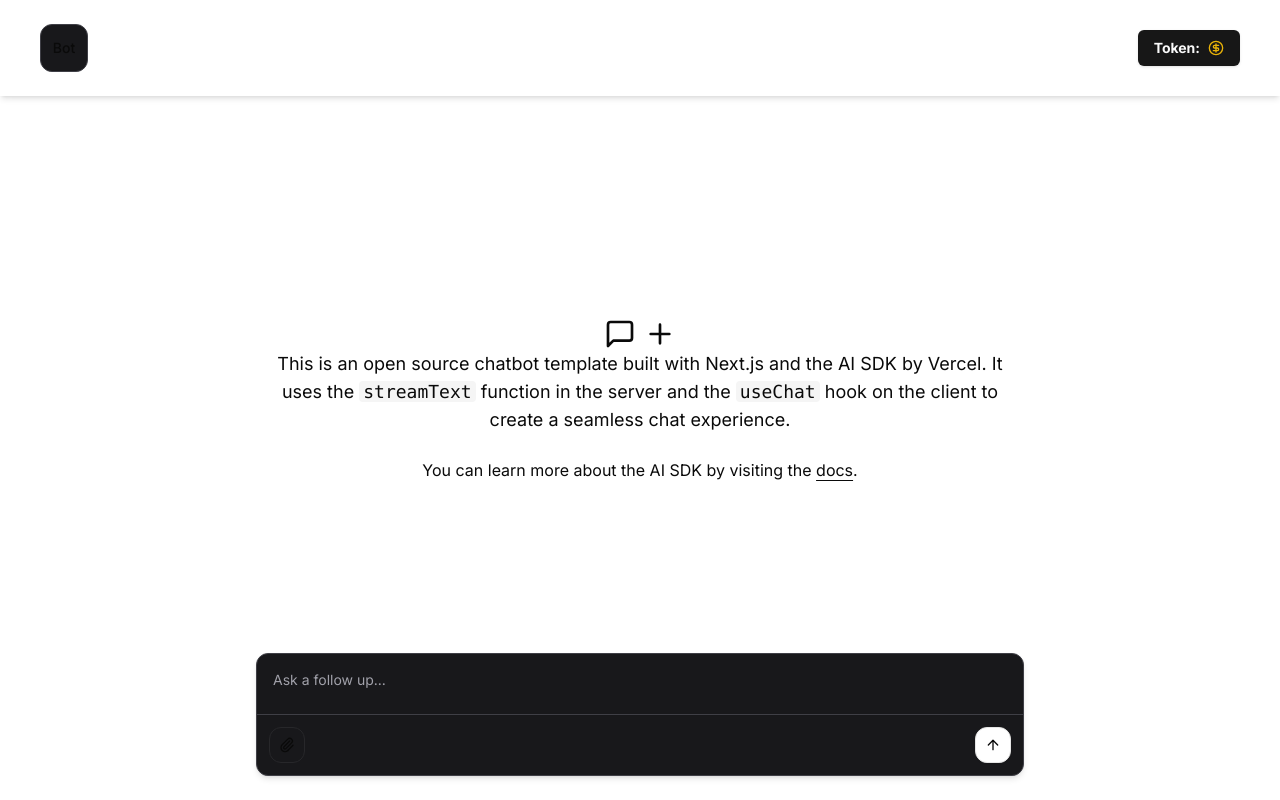
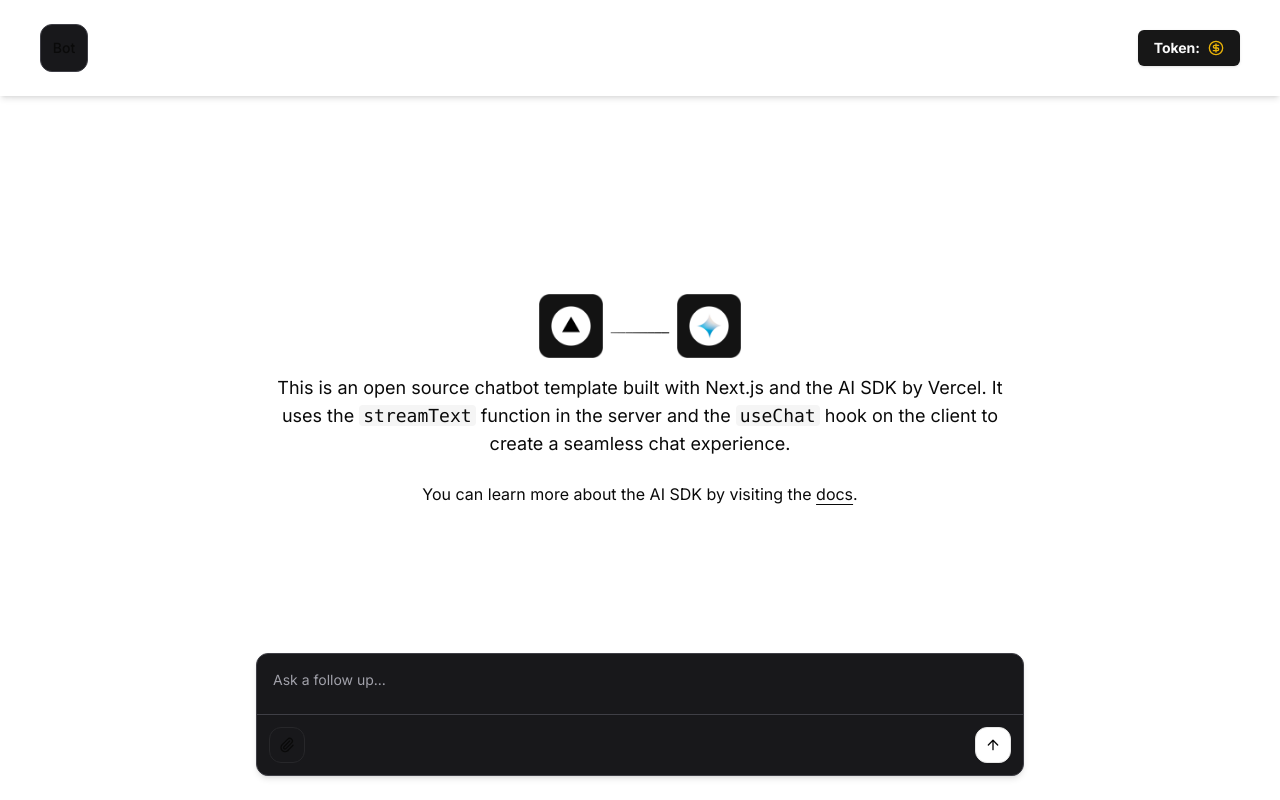
Before and after one commit to Md-Zainulabdin/Bot, a Next.js app: page / in a window 1280 px wide. Built offline with nearby package versions, Linux system fonts and the light colour scheme.

Commit message:
feat: Add animation text using magicui

```diff
--- a/src/components/chat/chat-messages.tsx
+++ b/src/components/chat/chat-messages.tsx
@@ -8,6 +8,7 @@ import { Bot, User } from "lucide-react";
 import { ScrollArea } from "@/components/ui/scroll-area";
 import { Markdown } from "@/components/chat/markdown";
 import { CopyButton } from "@/components/copy-to-clipboard";
+import { AnimatedShinyText } from "@/components/ui/shinny-text";
 
 interface ChatMessagesProps {
   messages: Message[];
@@ -29,36 +30,27 @@ export function ChatMessages({
 
   if (!messages || messages.length === 0) {
     return (
-      <div className="flex min-h-[calc(100vh-180px)] w-full items-center justify-center gap-6 p-8 text-center">
+      <div className="flex min-h-screen w-full items-center justify-center gap-6 p-8 text-center">
         <div>
-          <div className="flex items-center justify-center gap-2">
-            <div className="size-8">
-              <svg
-                xmlns="http://www.w3.org/2000/svg"
-                viewBox="0 0 24 24"
-                fill="none"
-                stroke="currentColor"
-                strokeWidth="2"
-                strokeLinecap="round"
-                strokeLinejoin="round"
-                className="h-8 w-8"
-              >
-                <path d="M21 15a2 2 0 0 1-2 2H7l-4 4V5a2 2 0 0 1 2-2h14a2 2 0 0 1 2 2z" />
-              </svg>
+          <div className="flex items-center justify-center gap-2 pb-4">
+            <div className="size-16">
+              <Image
+                src="/vercel.png"
+                alt="Vercel Logo"
+                width={150}
+                height={150}
+              />
             </div>
-            <div className="size-8">
-              <svg
-                xmlns="http://www.w3.org/2000/svg"
-                viewBox="0 0 24 24"
-                fill="none"
-                stroke="currentColor"
-                strokeWidth="2"
-                strokeLinecap="round"
-                strokeLinejoin="round"
-                className="h-8 w-8"
-              >
-                <path d="M12 5v14M5 12h14" />
-              </svg>
+            <div>
+              <AnimatedShinyText>________</AnimatedShinyText>
+            </div>
+            <div className="size-16">
+              <Image
+                src="/gemini.png"
+                alt="Gemini Logo"
+                width={150}
+                height={150}
+              />
             </div>
           </div>
           <p className="max-w-3xl text-lg">
@@ -146,11 +138,17 @@ function Message({ role, content, experimental_attachments, id }: Message) {
               />
             ))}
         </div>
-        <div className="prose-container">
-          {" "}
-          {/* Changed from prose class */}
-          <Markdown>{content}</Markdown>
-        </div>
+        {id == "loading" ? (
+          <div>
+            <AnimatedShinyText>{content}</AnimatedShinyText>
+          </div>
+        ) : (
+          <div className="prose-container">
+            {" "}
+            {/* Changed from prose class */}
+            <Markdown>{content}</Markdown>
+          </div>
+        )}
       </div>
     </div>
   );
--- /dev/null
+++ b/src/components/ui/shinny-text.tsx
@@ -0,0 +1,38 @@
+import { CSSProperties, FC, ReactNode } from "react";
+
+import { cn } from "@/lib/utils";
+
+interface AnimatedShinyTextProps {
+  children: ReactNode;
+  className?: string;
+  shimmerWidth?: number;
+}
+
+export const AnimatedShinyText: FC<AnimatedShinyTextProps> = ({
+  children,
+  className,
+  shimmerWidth = 100,
+}) => {
+  return (
+    <p
+      style={
+        {
+          "--shiny-width": `${shimmerWidth}px`,
+        } as CSSProperties
+      }
+      className={cn(
+        "text-neutral-600/70 dark:text-neutral-400/70",
+
+        // Shine effect
+        "animate-shiny-text bg-clip-text bg-no-repeat [background-position:0_0] [background-size:var(--shiny-width)_100%] [transition:background-position_1s_cubic-bezier(.6,.6,0,1)_infinite]",
+
+        // Shine gradient
+        "bg-gradient-to-r from-transparent via-black/80 via-50% to-transparent dark:via-white/80",
+
+        className,
+      )}
+    >
+      {children}
+    </p>
+  );
+};
```
